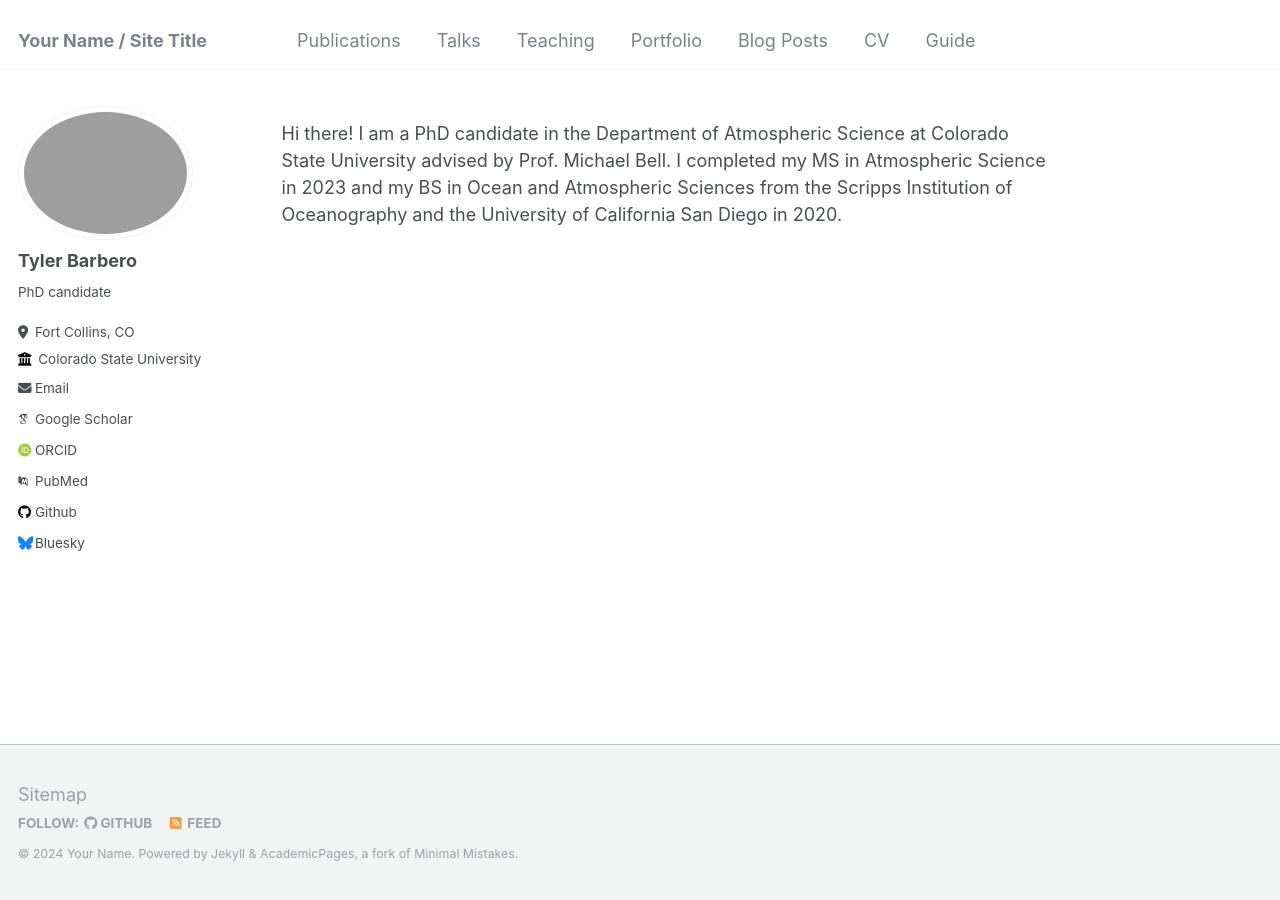
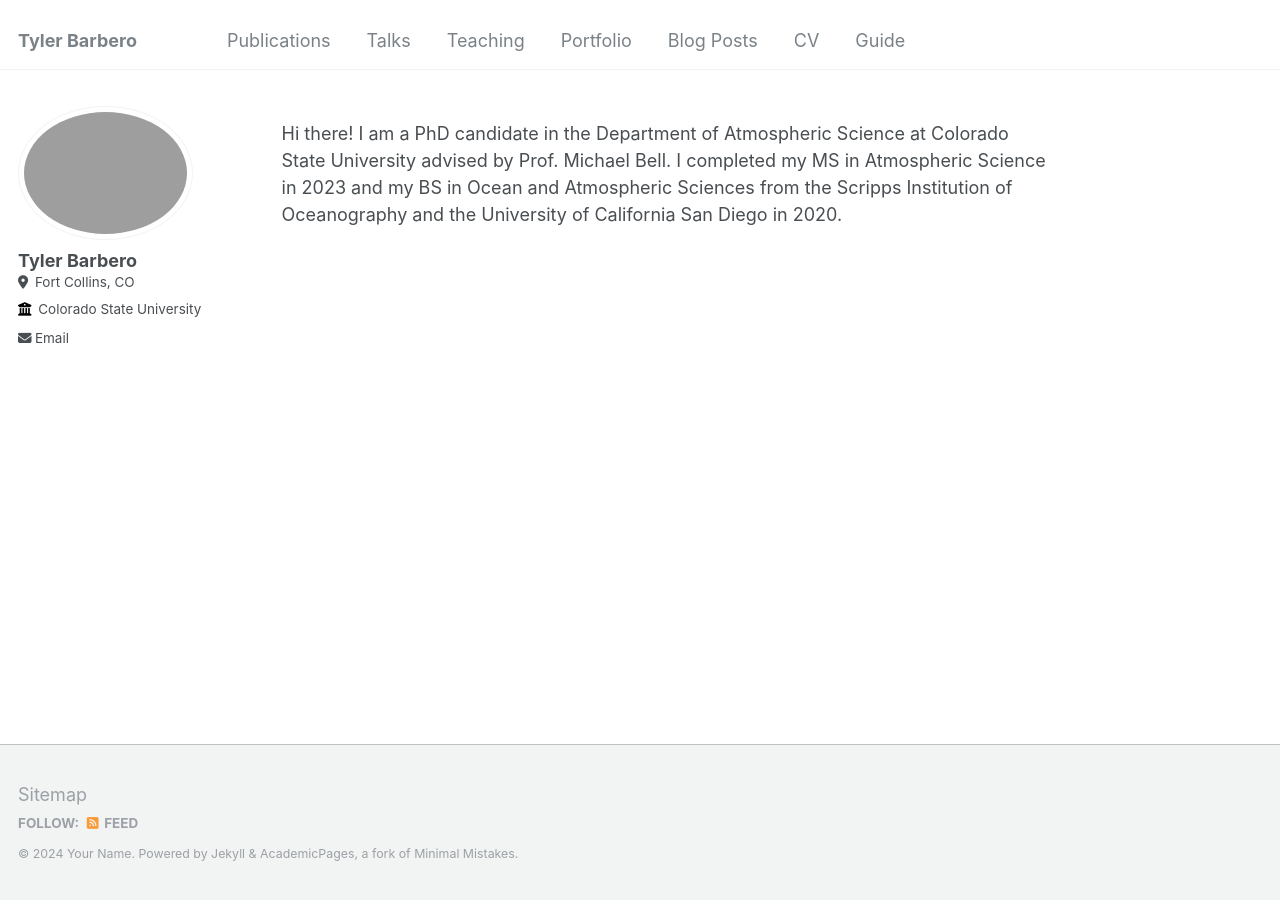
Before and after one commit to tbarbero/tbarbero.github.io, a Jekyll site: the page built from _pages/about.md, in a window 1280 px wide. Built offline with Jekyll 4.4.1, drawn with Linux system fonts in a browser that asks for light colours; some web fonts are replaced; part of the change alters nothing that is shown.

Commit message:
Add photo

```diff
--- a/_config.yml
+++ b/_config.yml
@@ -8,7 +8,7 @@
 
 # Basic Site Settings
 locale                   : "en-US"
-title                    : "Your Name / Site Title"
+title                    : "Tyler Barbero"
 title_separator          : "-"
 name                     : &name "Your Name"
 description              : &description "personal description"
@@ -21,34 +21,34 @@ repository               : "academicpages/academicpages.github.io"
 #               Additional customization can be done by editing /_includes/author-profile.html
 author:
   # Biographic information
-  avatar           : "headshot2024.png"
+  avatar           : "./images/headshot2024.jpg"
   name             : "Tyler Barbero"
   pronouns         : # example: "she/her"
-  bio              : "PhD candidate"
+  bio              : # "PhD candidate"
   location         : "Fort Collins, CO"
   employer         : "Colorado State University"
   uri              : # URL
-  email            : "none@example.org"
+  email            : "tbarbero@colostate.edu"
 
   # Academic websites
   arxiv            : # URL - Update with the correct link to your profile
-  googlescholar    : "https://scholar.google.com/citations?user=PS_CX0AAAAAJ"
+  googlescholar    : # "https://scholar.google.com/citations?user=PS_CX0AAAAAJ"
   impactstory      : # URL
-  orcid            : "http://orcid.org/yourorcidurl"
+  orcid            : # "http://orcid.org/yourorcidurl"
   semantic         : # URL
-  pubmed           : "https://www.ncbi.nlm.nih.gov/pubmed/?term=john+snow"
+  pubmed           : # "https://www.ncbi.nlm.nih.gov/pubmed/?term=john+snow"
   researchgate     : # URL
 
   # Repositories and software development
   bitbucket        : # Username - Update with your username on the site
   codepen          : # Username
   dribbble         : # Username
-  github           : "academicpages"
+  github           : # "academicpages"
   kaggle           : # Username
   stackoverflow    : # User number or user number and name (i.e., use "1" or "1/jeff-atwood")
 
   # Social media
-  bluesky          : "bsky.app" # Replace this with you Bluesky username
+  bluesky          : # "bsky.app" # Replace this with you Bluesky username
   facebook         : # Username
   flickr           : # Username
   foursquare       : # Username
```
